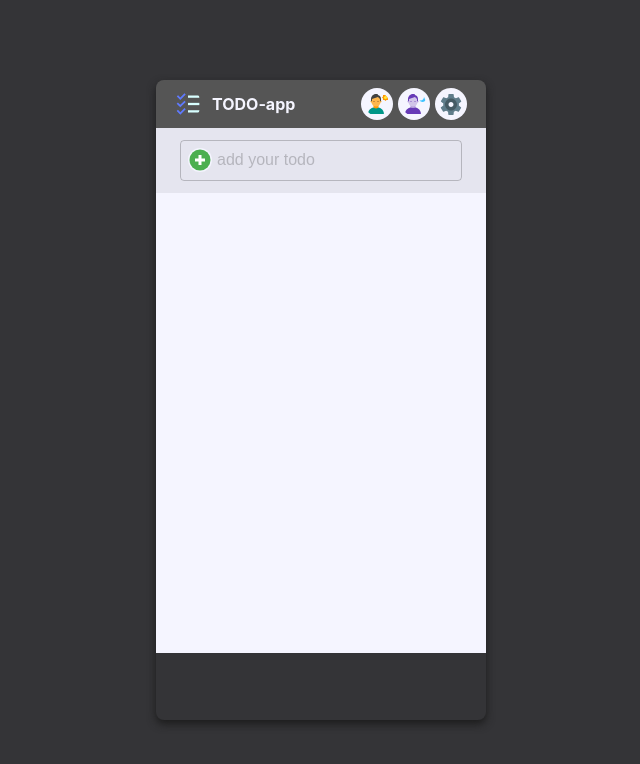
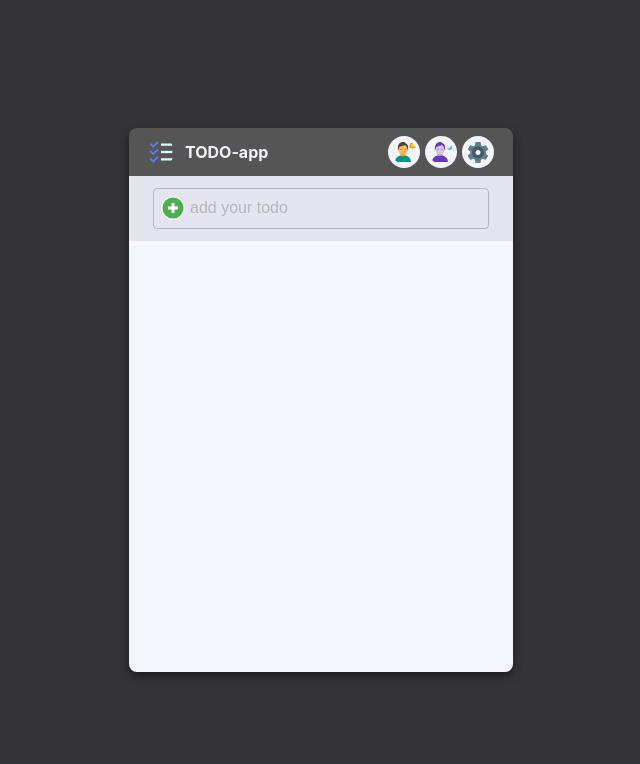
Before and after one commit to danilrez/simple-todos, a React (Create React App) app: page / in a window 1280 px wide. Shown: the top 764 px of the page, without its empty margins (319-959 px from the left). Built offline with nearby package versions, Linux system fonts and the light colour scheme.

Commit message:
fixed width & height

```diff
--- a/src/App.css
+++ b/src/App.css
@@ -8,9 +8,9 @@
 
 .container {
   overflow: hidden;
-  height: 80%;
-  width: 20%;
-  min-width: 330px;
+  height: 34rem;
+  width: 24rem;
+  min-width: 20rem;
   border-radius: 0.5rem;
   box-shadow: 0 0.25rem 0.5rem #1c1c1c;
 }
--- a/src/components/todoList/TodoList.css
+++ b/src/components/todoList/TodoList.css
@@ -12,7 +12,7 @@ ul {
   padding: 0.5rem 1rem;
   background: #f5f5ff;
   width: 100%;
-  min-height: 28.5rem;
+  height: 27rem;
 }
 
 .container__itemslist::-webkit-scrollbar {
```
